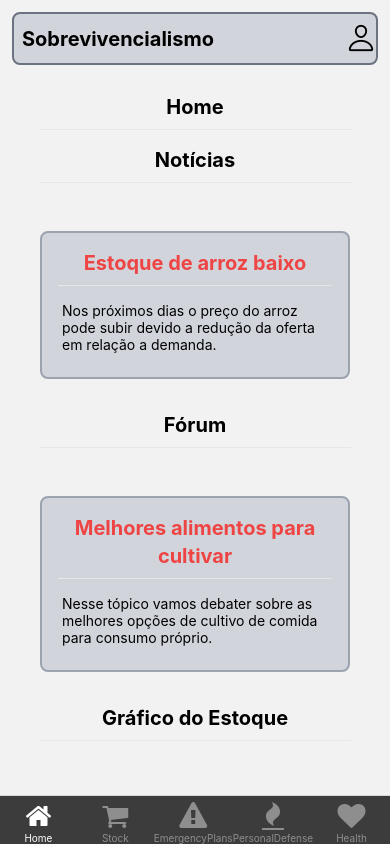
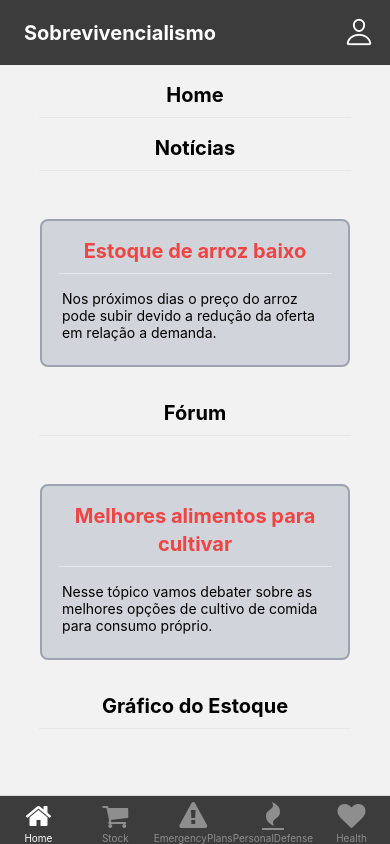
Before and after one commit to marcos-vcg/prepare-se, a React Native app: screen /Tabs in a window 390 px wide. Built offline with nearby package versions, Linux system fonts and the light colour scheme.

Commit message:
update app header

```diff
--- a/src/components/AppHeader/index.tsx
+++ b/src/components/AppHeader/index.tsx
@@ -1,24 +1,35 @@
 import { Ionicons } from "@expo/vector-icons";
 import FontAwesome from "@expo/vector-icons/FontAwesome";
 import React from "react";
-import { Text, View, Image, Button } from "react-native";
+import { View, Image, Button } from "react-native";
 import { useNavigation } from "@react-navigation/native";
+import TextComponent from "~/components/TextComponent";
 // import navigation from '@react-navigation/stack';
 
 
 
-export default function AppHeader({ appName, navigation, ...props }: { appName: string, navigation: any, props?: any }) {
+export default function AppHeader({ appName, navigation, backgroundColor, ...props }: { appName: string, navigation: any, backgroundColor: string, props?: any }) {
 //    const navigation = useNavigation()
 
     return (
-        <View className={"flex-row space-x-10 justify-between border-2 border-gray-500 rounded-lg bg-gray-300 my-3 mx-3"}>
-            <View className={"flex-col justify-center m-2"}>
+        <View
+            className={"flex-row justify-between p-2"}
+            style={{ backgroundColor: backgroundColor }}
+        >
+            {/* <View className={"flex-row space-x-10 justify-between border-2 border-gray-500 rounded-lg bg-gray-300 my-3 mx-3"}> */}
+            <View className={"flex-col justify-center m-2 px-2"}>
                 {/* <View className={"flex-col items-start justify-center m-2 bg-green-300"}></View> */}
-                <Text
-                    className={"flex-row text-xl font-bold leading-6 text-center"}>
+                <TextComponent
+                    className={"text-xl font-bold"}
+                    text={appName}
+                    color="white">
+                </TextComponent>
+
+                {/* <Text> */}
+                    {/* className={"flex-row text-xl font-bold leading-6 text-center"} */}
                     {/* {props?.children} */}
-                    {appName}
-                </Text>
+                    {/* {appName} */}
+                {/* </Text> */}
             </View>
 
             {/* <View className={"flex-col items-end m-2 border-black-500 rounded-full bg-red-700 w-10 h-10"}> */}
@@ -26,7 +37,7 @@ export default function AppHeader({ appName, navigation, ...props }: { appName:
                 <Ionicons
                     name="person-outline"
                     size={30}
-                    style={{}}
+                    style={{color: 'white'}}
                     onPress={() => navigation.navigate('Profile')}
                 />
                 {/* <Button
```
